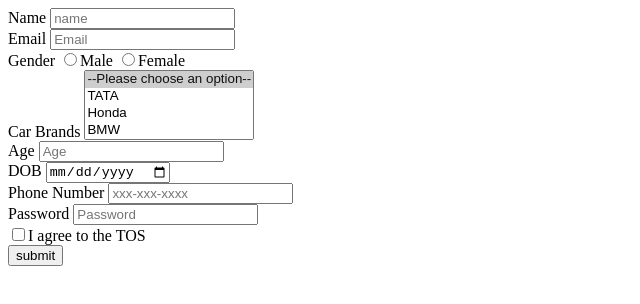
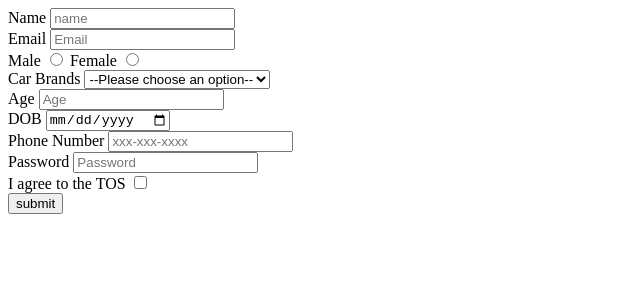
Before and after one commit to acciojob/signup-form-car-Sameera-Nazneen, a website: page main.html in a window 1280 px wide. Shown: the whole page, without its empty margins (0-640 px from the left). Drawn offline with Linux system fonts and the light colour scheme.

Commit message:
created a submission

```diff
--- a/main.html
+++ b/main.html
@@ -18,12 +18,13 @@
 		<label for = "email">Email</label>
 		<input type = "Email" required id = "email" placeholder = "Email"/>
 		<br>
-		<label for = "gender_m,gender_f">Gender</label>
-		<input type = "radio" required id = "gender_m" name = "gender"/>Male
-		<input type = "radio" required id = "gender_f" name = "gender"/>Female
+		<label for = "gender_m">Male</label>
+		<input type = "radio" required id = "gender_m" name = "gender"/>
+		<label for = "gender_f">Female</label>
+		<input type = "radio" required id = "gender_f" name = "gender"/>
 		<br>
 		<label>Car Brands</label>
-		<select multiple required id = "cars"  >
+		<select required id = "cars"  >
 			<option selected>--Please choose an option--</option>
 			<option>TATA</option>
 			<option>Honda</option>
@@ -33,7 +34,7 @@
 		</select>
 		<br>
 		<label for = "age">Age</label>
-		<input type = "number" reqiured id= "age" placeholder = "Age"/>
+		<input type = "number" required id= "age" placeholder = "Age"/>
 		<br>
 		<label for = "dob">DOB</label>
 		<input type = "date" required id = "dob"/>
@@ -44,7 +45,8 @@
 		<label for = "password">Password</label>
 		<input type = "password" required id = "password" placeholder = "Password"/>
 		<br>
-		<input type = "checkbox" required id = "tos"/>I agree to the TOS
+		<label for = "tos">I agree to the TOS</label>
+		<input type = "checkbox" required id = "tos"/>
 		<br>
 		<button type = submit>submit</button>
 	</form>
```
